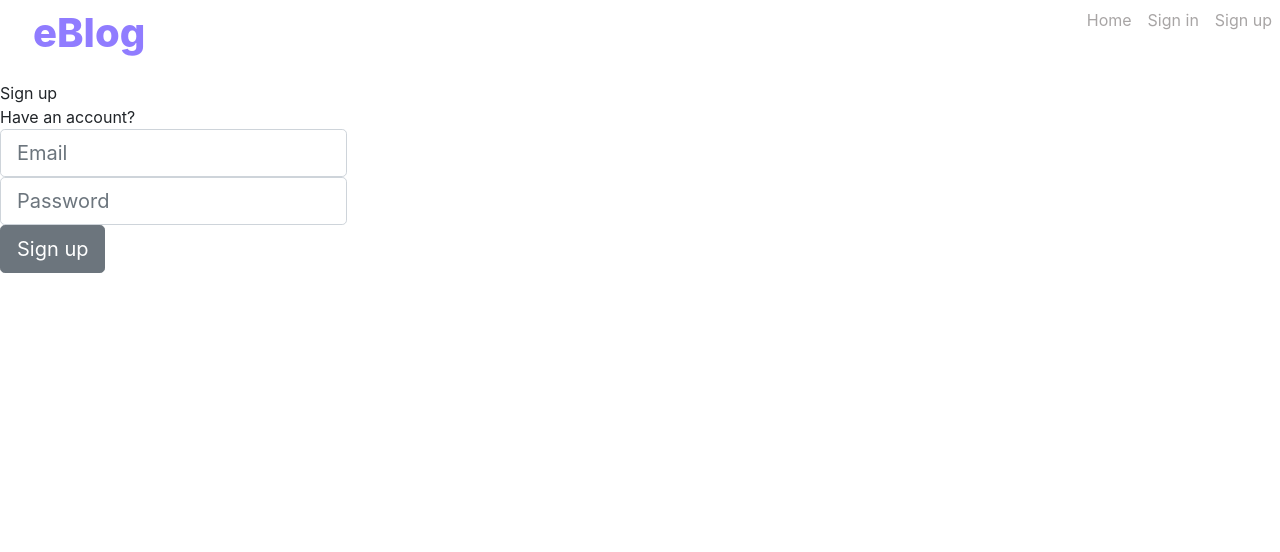
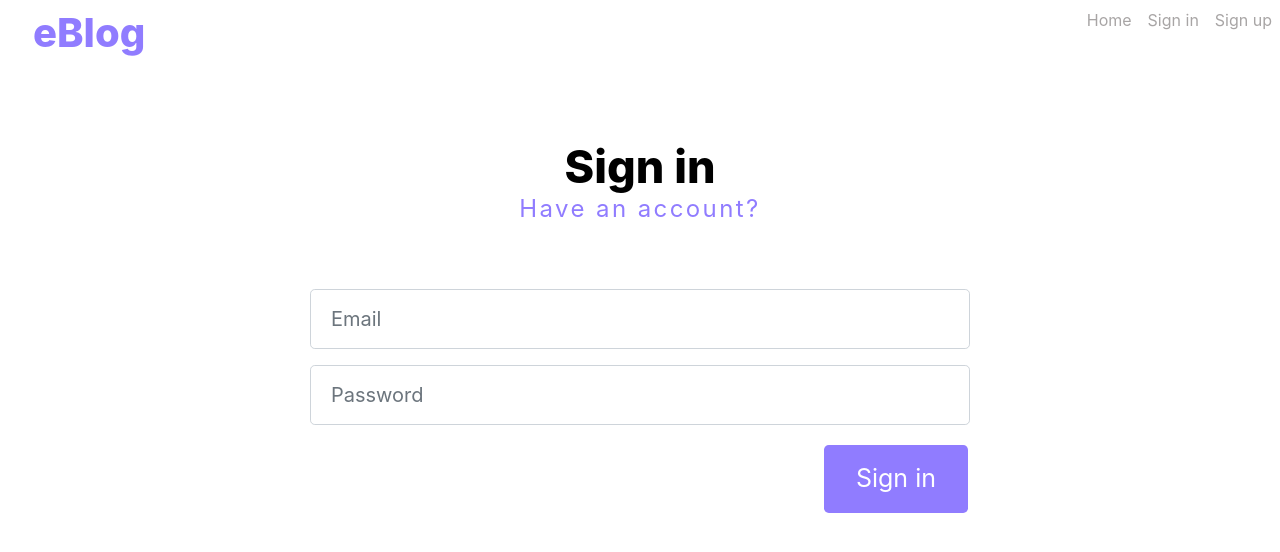
Before and after one commit to amakomitchell/eblog-app, an Angular app: page /login in a window 1280 px wide. Shown: the top 552 px of the page. Built offline with nearby package versions, Linux system fonts and the light colour scheme.

Commit message:
styled login component

```diff
--- a/src/app/auth/login/login.component.css
+++ b/src/app/auth/login/login.component.css
@@ -0,0 +1,53 @@
+.login-header {
+    display: flex;
+    justify-content: center;
+    flex-direction: column;
+    align-items: center;
+    height: 25vh;
+    width: 100vw;
+    /* padding: 15px 25px 25px 25px; */
+}
+
+.login-header-text {
+    font-family: Inherit;
+    font-style: normal;
+    font-weight: 800;
+    line-height: normal;
+    font-size: 45px;
+    color: #000000;
+}
+
+.login-sub-text {
+    font-family: Inherit;
+    font-style: normal;
+    font-size: 24px;
+    color: #907cff;
+    line-height: normal;
+    letter-spacing: 0.1em;
+}
+
+.form-content {
+    display: flex;
+    justify-content: center;
+    flex-direction: column;
+    align-items: center;
+    /* margin: 10px 10px; */
+}
+
+input[type=text],[type=password] {
+    width: 660px;
+    height: 60px;
+    padding: 12px 20px;
+    margin: 8px 0;
+    box-sizing: border-box;
+}
+
+.btn-lg {
+    float: right;
+    background-color: #907cff;
+    color: white;
+    border: none;
+    font-size: 25px;
+    padding: 15px 32px;
+    margin: 4px 2px;
+}
--- a/src/app/auth/login/login.component.html
+++ b/src/app/auth/login/login.component.html
@@ -1,13 +1,19 @@
-<div class="register-container 100-vw">
-    <div class="header">
-        <div class="register-header-text">Sign up</div>
-        <div class="sub-text">Have an account?</div>
+<div class="login-container 100-vw">
+    <div class="login-header">
+        <div class="login-header-text">Sign in</div>
+        <div class="login-sub-text">Have an account?</div>
     </div>
     <div class="form-content">
         <form [formGroup]= "loginForm" (ngSubmit)="onSubmit()">
-            <input class="form-control form-control-lg" type="text" placeholder="Email">
-            <input class="form-control form-control-lg" type="text" placeholder="Password">
-            <button type="button" class="btn btn-secondary btn-lg">Sign up</button>
+            <div class="form-group">
+                <input class="form-control form-control-lg" type="text" placeholder="Email">
+            </div>
+            <div class="form-group">
+                <input class="form-control form-control-lg" type="text" placeholder="Password">
+            </div>
+            <div class="form-group">
+                <button type="button" class="btn btn-secondary btn-lg">Sign in</button>
+            </div>
         </form>
     </div>
 </div>
--- a/src/app/auth/register/register.component.html
+++ b/src/app/auth/register/register.component.html
@@ -4,7 +4,7 @@
         <div class="sub-text">Have an account?</div>
     </div>
     <div class="form-content">
-        <form [formGroup]= "registerForm" (ngSubmit)="onSubmit()">
+        <form [formGroup]="registerForm" (ngSubmit)="onSubmit()">
             <div class="form-group">
                 <input formControlName="userName" class="form-control" type="text" placeholder="Username">
             </div>
@@ -15,7 +15,7 @@
                 <input formControlName="password" class="form-control" type="password" placeholder="Password">
             </div>
             <div class="form-group">
-                <button type="button" class="btn btn-secondary btn-lg">Sign up</button>
+                <button [disabled]="loading" class="btn btn-lg">Sign up</button>
             </div>
         </form>
     </div>
--- a/src/app/auth/register/register.component.ts
+++ b/src/app/auth/register/register.component.ts
@@ -55,6 +55,7 @@ export class RegisterComponent implements OnInit {
             .pipe(first())
             .subscribe(
                 data => {
+                    console.log('The result: ', data);
                     this.alertService.success('Registration successful', true);
                     this.router.navigate(['/login'], { queryParams: { registered: true }});
                 },
```
